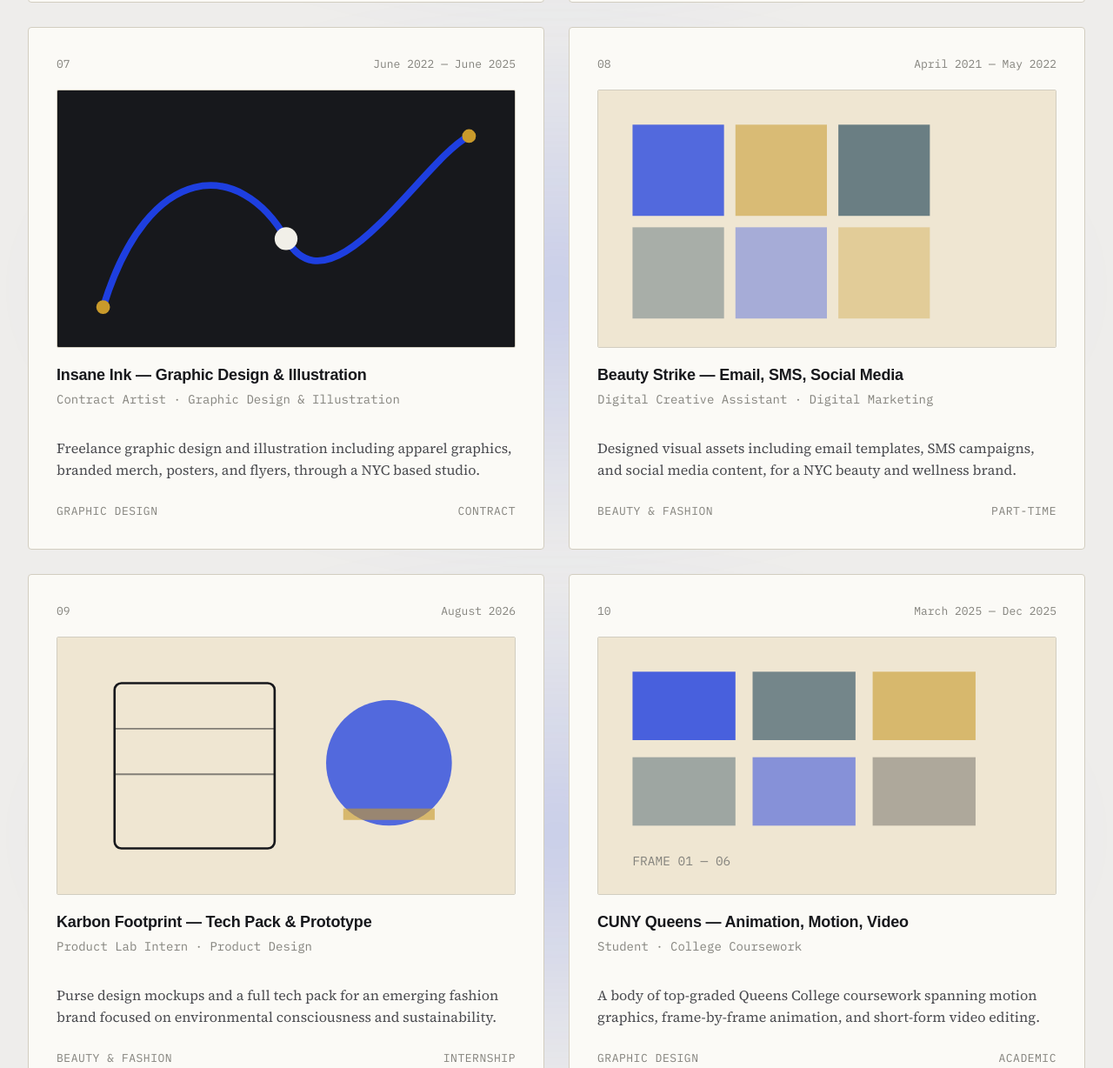
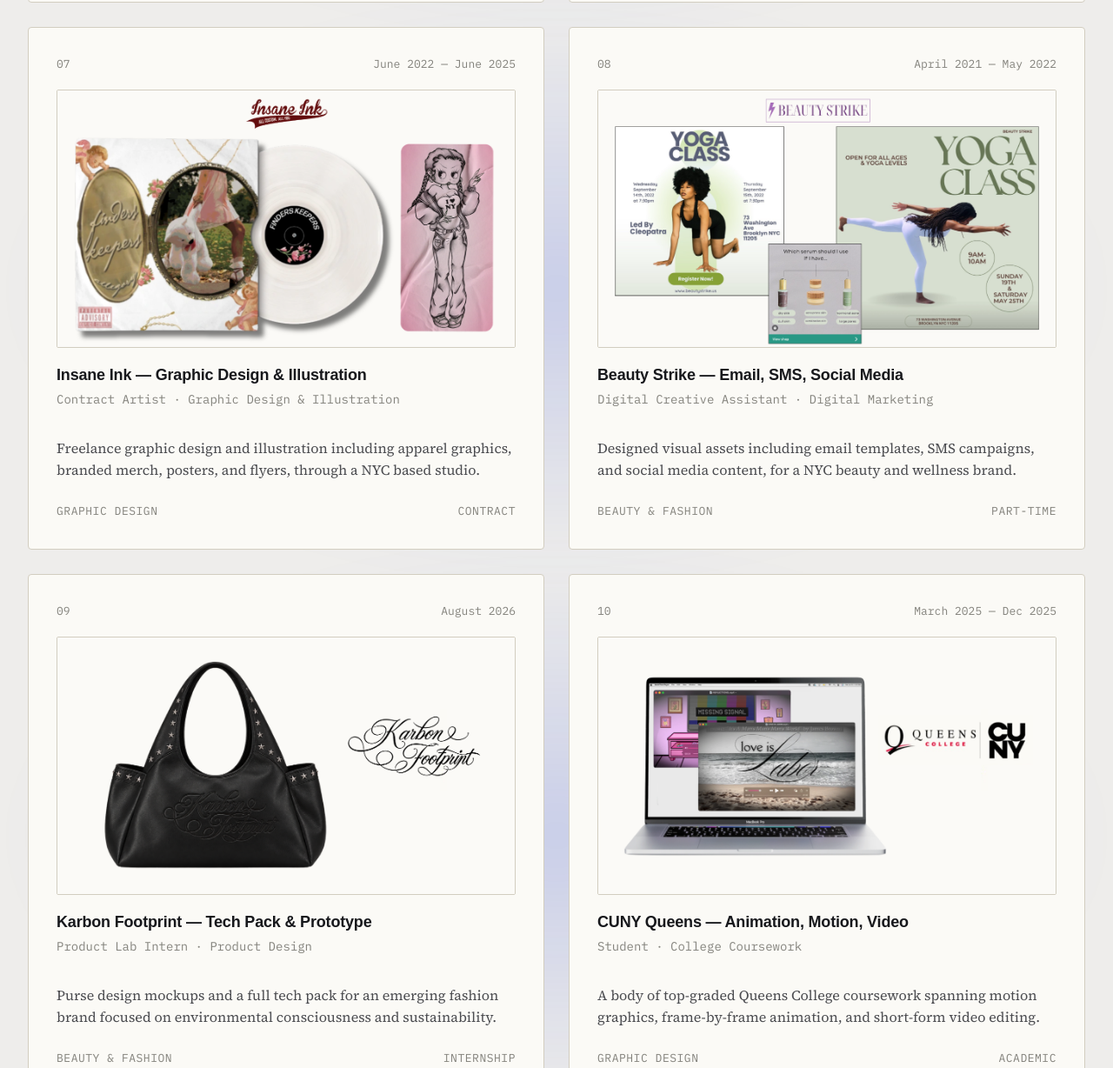
Before and after one commit to emilysmyat/design, a plain HTML site: page index.html in a window 1280 px wide. Shown: the part 2476-3704 px from the top of the page at 87% size. Drawn offline with Linux system fonts and the light colour scheme; a web font is replaced by a local one.

Commit message:
Replace SVGs with images in index.html
Replaced SVG graphics with image tags for various projects.

```diff
--- a/index.html
+++ b/index.html
@@ -900,13 +900,7 @@
             <span class="card-index">June 2022 — June 2025</span>
           </div>
           <div class="card-art">
-            <svg viewBox="0 0 400 225" preserveAspectRatio="none" role="img" aria-label="Abstract illustration composition">
-              <rect width="400" height="225" fill="#17181C"/>
-              <path d="M40 190 C 80 60, 160 60, 200 130 S 320 60, 360 40" fill="none" stroke="#1E3FE0" stroke-width="6"/>
-              <circle cx="200" cy="130" r="10" fill="#F1EFE8"/>
-              <circle cx="360" cy="40" r="6" fill="#C99A2B"/>
-              <circle cx="40" cy="190" r="6" fill="#C99A2B"/>
-            </svg>
+            <img src="images/insaneink.png" alt="Insane Ink custom vinyl record and apparel design work" style="width:100%;height:100%;object-fit:cover;display:block;">
           </div>
           <h3><span class="dt-only">Insane Ink — Graphic Design &amp; Illustration</span><span class="mb-only">Insane Ink — Contract Artist</span></h3>
           <p class="card-role"><span class="dt-only">Contract Artist · Graphic Design &amp; Illustration</span><span class="mb-only">Graphic Design &amp; Illustration</span></p>
@@ -924,15 +918,7 @@
             <span class="card-index">April 2021 — May 2022</span>
           </div>
           <div class="card-art">
-            <svg viewBox="0 0 400 225" preserveAspectRatio="none" role="img" aria-label="Abstract social media grid composition">
-              <rect width="400" height="225" fill="#EFE6D2"/>
-              <rect x="30" y="30" width="80" height="80" fill="#1E3FE0" opacity="0.75"/>
-              <rect x="120" y="30" width="80" height="80" fill="#C99A2B" opacity="0.55"/>
-              <rect x="210" y="30" width="80" height="80" fill="#24475A" opacity="0.65"/>
-              <rect x="30" y="120" width="80" height="80" fill="#24475A" opacity="0.35"/>
-              <rect x="120" y="120" width="80" height="80" fill="#1E3FE0" opacity="0.35"/>
-              <rect x="210" y="120" width="80" height="80" fill="#C99A2B" opacity="0.35"/>
-            </svg>
+            <img src="images/beautystrike.png" alt="Beauty Strike yoga class flyers and skincare serum quiz graphic" style="width:100%;height:100%;object-fit:cover;display:block;">
           </div>
           <h3><span class="dt-only">Beauty Strike — Email, SMS, Social Media</span><span class="mb-only">Email, SMS, Social Media</span></h3>
           <p class="card-role"><span class="dt-only">Digital Creative Assistant · Digital Marketing</span><span class="mb-only">Digital Marketing Assistant</span></p>
@@ -950,14 +936,7 @@
             <span class="card-index">August 2026</span>
           </div>
           <div class="card-art">
-            <svg viewBox="0 0 400 225" preserveAspectRatio="none" role="img" aria-label="Abstract product prototype composition">
-              <rect width="400" height="225" fill="#EFE6D2"/>
-              <rect x="50" y="40" width="140" height="145" rx="6" fill="none" stroke="#17181C" stroke-width="2"/>
-              <line x1="50" y1="80" x2="190" y2="80" stroke="#17181C" stroke-width="1.5" opacity="0.5"/>
-              <line x1="50" y1="120" x2="190" y2="120" stroke="#17181C" stroke-width="1.5" opacity="0.5"/>
-              <circle cx="290" cy="110" r="55" fill="#1E3FE0" opacity="0.75"/>
-              <rect x="250" y="150" width="80" height="10" fill="#C99A2B" opacity="0.6"/>
-            </svg>
+            <img src="images/karbonfootprint.png" alt="Karbon Footprint purse product photo and logo" style="width:100%;height:100%;object-fit:cover;display:block;">
           </div>
           <h3><span class="dt-only">Karbon Footprint — Tech Pack &amp; Prototype</span><span class="mb-only">Tech Pack &amp; Prototype</span></h3>
           <p class="card-role"><span class="dt-only">Product Lab Intern · Product Design</span><span class="mb-only">Product Design Intern</span></p>
@@ -975,16 +954,7 @@
             <span class="card-index">March 2025 — Dec 2025</span>
           </div>
           <div class="card-art">
-            <svg viewBox="0 0 400 225" preserveAspectRatio="none" role="img" aria-label="Abstract illustration and motion frame composition">
-              <rect width="400" height="225" fill="#EFE6D2"/>
-              <rect x="30" y="30" width="90" height="60" fill="#1E3FE0" opacity="0.8"/>
-              <rect x="135" y="30" width="90" height="60" fill="#24475A" opacity="0.6"/>
-              <rect x="240" y="30" width="90" height="60" fill="#C99A2B" opacity="0.6"/>
-              <rect x="30" y="105" width="90" height="60" fill="#24475A" opacity="0.4"/>
-              <rect x="135" y="105" width="90" height="60" fill="#1E3FE0" opacity="0.5"/>
-              <rect x="240" y="105" width="90" height="60" fill="#17181C" opacity="0.3"/>
-              <text x="30" y="200" font-family="IBM Plex Mono, monospace" font-size="11" fill="#84837D">FRAME 01 — 06</text>
-            </svg>
+            <img src="images/qcanimation.png" alt="Queens College animation coursework displayed on laptop with Queens College and CUNY logos" style="width:100%;height:100%;object-fit:cover;display:block;">
           </div>
           <h3><span class="dt-only">CUNY Queens — Animation, Motion, Video</span><span class="mb-only">Animation, Motion, Video</span></h3>
           <p class="card-role">Student · College Coursework</p>
```
